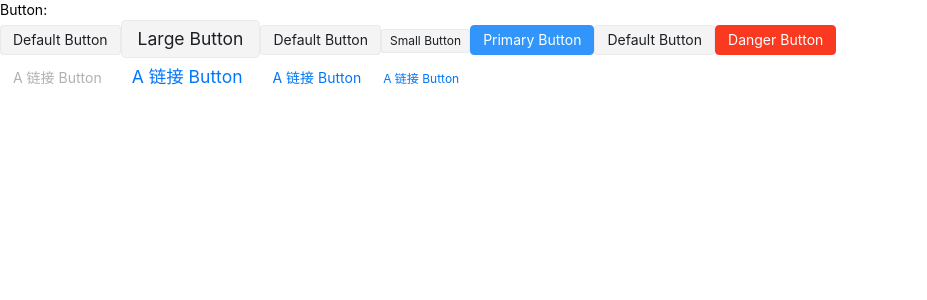
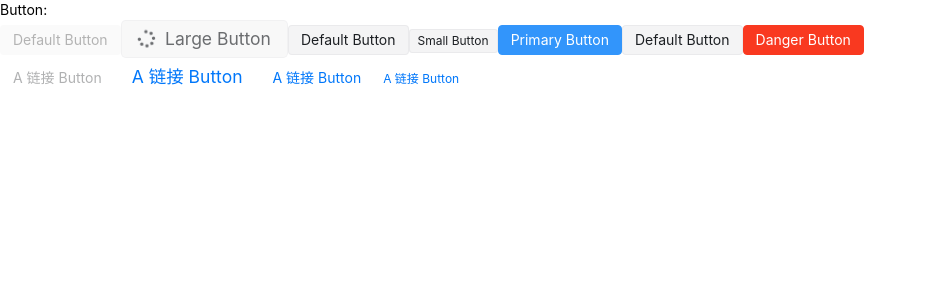
Before and after one commit to Hingyu-Ho/ho-ui, a React (Vite) app: page / in a window 1280 px wide. Shown: the top 300 px of the page, without its empty margins (0-927 px from the left). Built offline with nearby package versions, Linux system fonts and the light colour scheme.

Commit message:
feat(modules): button 添加 loading

```diff
--- a/index.html
+++ b/index.html
@@ -5,6 +5,7 @@
     <link rel="icon" type="image/svg+xml" href="/favicon.svg" />
     <meta name="viewport" content="width=device-width, initial-scale=1.0" />
     <title>React + Vite App</title>
+    <link href="https://cdn.bootcdn.net/ajax/libs/font-awesome/6.2.0/css/all.min.css" rel="stylesheet" />
   </head>
   <body>
     <div id="root"></div>
--- a/src/App.tsx
+++ b/src/App.tsx
@@ -8,7 +8,9 @@ export default function App() {
         <Button disabled onClick={() => console.log('test default button')}>
           Default Button
         </Button>
-        <Button size='large'>Large Button</Button>
+        <Button loading size='large'>
+          Large Button
+        </Button>
         <Button size='default'>Default Button</Button>
         <Button size='small'>Small Button</Button>
         <Button type='primary'>Primary Button</Button>
--- a/src/components/Button/index.tsx
+++ b/src/components/Button/index.tsx
@@ -30,22 +30,31 @@ export type ButtonProps = Partial<NativeButtonProps & AnchorButtonProps>
 
 const App: React.FunctionComponent<ButtonProps> = (props) => {
   const { className, disabled, loading, size, type, href, children, ...rest } = props
-  console.log(type === 'link' && disabled)
 
-  const classes = classnames('btn', className, {
-    [`btn-size-${size}`]: size,
-    [`btn-type-${type ? type : 'default'}`]: true,
-    disabled: type === 'link' && disabled
-  })
   if (type === 'link' && href) {
+    const classes = classnames('btn', className, {
+      [`btn-size-${size}`]: size,
+      [`btn-type-${type}`]: type,
+      disabled
+    })
     return (
       <a href={href} className={classes} {...rest}>
         {children}
       </a>
     )
   } else {
+    const classes = classnames('btn', className, {
+      [`btn-size-${size}`]: size,
+      [`btn-type-${type ? type : 'default'}`]: !disabled,
+      loading
+    })
     return (
       <button disabled={disabled} className={classes} {...rest}>
+        {loading && (
+          <span className='pr-1'>
+            <i className='fas fa-spinner pin'></i>
+          </span>
+        )}
         {children}
       </button>
     )
--- a/src/components/Button/style.scss
+++ b/src/components/Button/style.scss
@@ -58,3 +58,33 @@
     color: var(--color-disabled-text);
   }
 }
+
+.loading {
+  position: relative;
+
+  &::before {
+    position: absolute;
+    top: 0;
+    left: 0;
+    z-index: 1;
+    background: var(--color-white);
+    opacity: 0.35;
+    content: '';
+    inset: -1px;
+    pointer-events: none;
+  }
+}
+
+.pin {
+  animation: pin 2s infinite linear;
+}
+
+@keyframes pin {
+  from {
+    transform: rotateZ(0deg);
+  }
+
+  to {
+    transform: rotateZ(359deg);
+  }
+}
```
